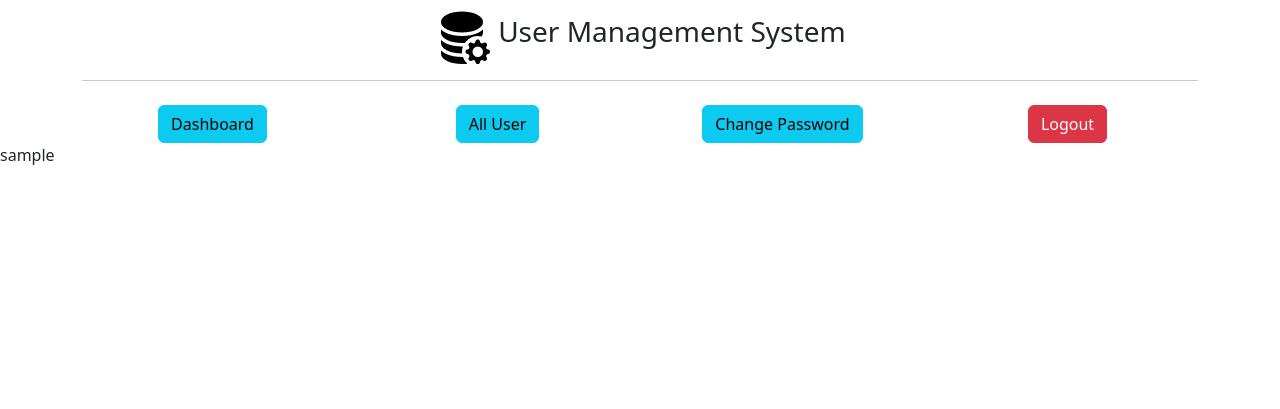
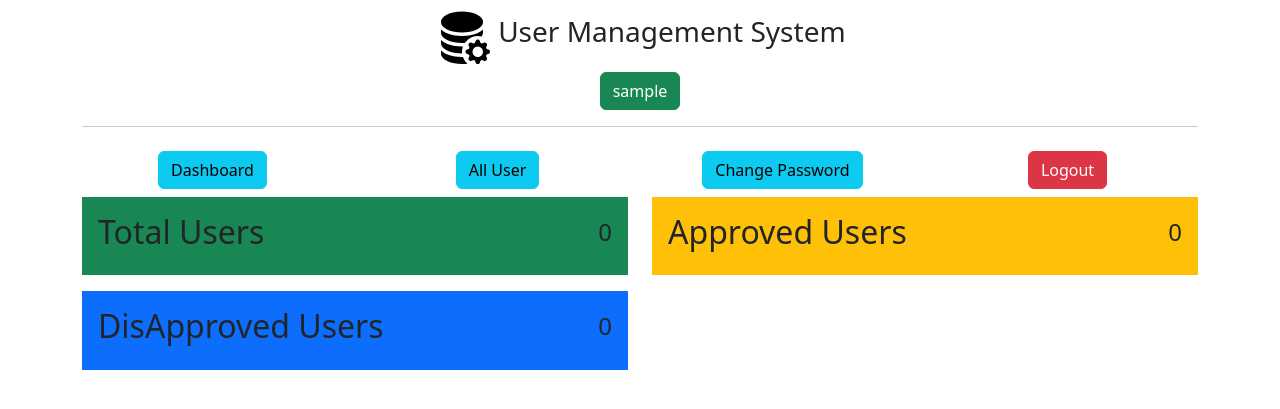
Before and after one commit to Grayni/crm, a Flask app: page /admin/dashboard in a window 1280 px wide. Shown: the top 409 px of the page. Run offline with Flask 3, Linux system fonts and the light colour scheme; the visitor is signed in with stand-in values (Sample User, id 1).

Commit message:
show data in dashboard

```diff
--- a/app.py
+++ b/app.py
@@ -93,7 +93,14 @@ def adminIndex():
 def adminDashboard():
     if not session.get('admin_id'):
         return redirect('/admin/')
-    return render_template('/admin/dashboard.html', title='Admin Dashboard')
+
+    userAll = User.query.all()
+    userTotal = len(userAll)
+    userApproved = sum([1 for user in userAll if user.status == 1])
+    userDisApproved = userTotal - userApproved
+
+    total = {'userTotal': userTotal, 'userApproved': userApproved, 'userDisApproved': userDisApproved}
+    return render_template('/admin/dashboard.html', title='Admin Dashboard', total=total)
 
 
 # admin get all users
--- a/templates/admin/dashboard.html
+++ b/templates/admin/dashboard.html
@@ -4,8 +4,26 @@
     <div class="container">
         {% include"admin/navbar.html" %}
     </div>
-
-    {% if session.admin_name %}
-        {{ session.admin_name }}
-    {% endif %}
+    <div class="container">
+        <div class="row">
+            <div class="col-xl-6 my-2 col-lg-6 col-sm-12">
+                <div class="bg-success d-flex p-3 justify-content-between align-items-center">
+                    <h2>Total Users</h2>
+                    <h4>{{ total.userTotal }}</h4>
+                </div>
+            </div>
+            <div class="col-xl-6 my-2 col-lg-6 col-sm-12">
+                <div class="bg-warning d-flex p-3 justify-content-between align-items-center">
+                    <h2>Approved Users</h2>
+                    <h4>{{ total.userApproved }}</h4>
+                </div>
+            </div>
+            <div class="col-xl-6 my-2 col-lg-6 col-sm-12">
+                <div class="bg-primary d-flex p-3 justify-content-between align-items-center">
+                    <h2>DisApproved Users</h2>
+                    <h4>{{ total.userDisApproved }}</h4>
+                </div>
+            </div>
+        </div>
+    </div>
 {% endblock content %}
--- a/templates/admin/layout.html
+++ b/templates/admin/layout.html
@@ -19,6 +19,11 @@
             <img style="width: 5%;" class="me-2" src="/static/icons/database-fill-gear.svg" alt="logo">
             <h3>User Management System</h3>
         </div>
+        <div class="my-2 text-center">
+            {% if session.admin_name %}
+                <button class="btn btn-success">{{ session.admin_name }}</button>
+            {% endif %}
+        </div>
         <hr>
     </div>
     {% block content %} {% endblock content %}
```
Also changed, not shown: 1 other file.
